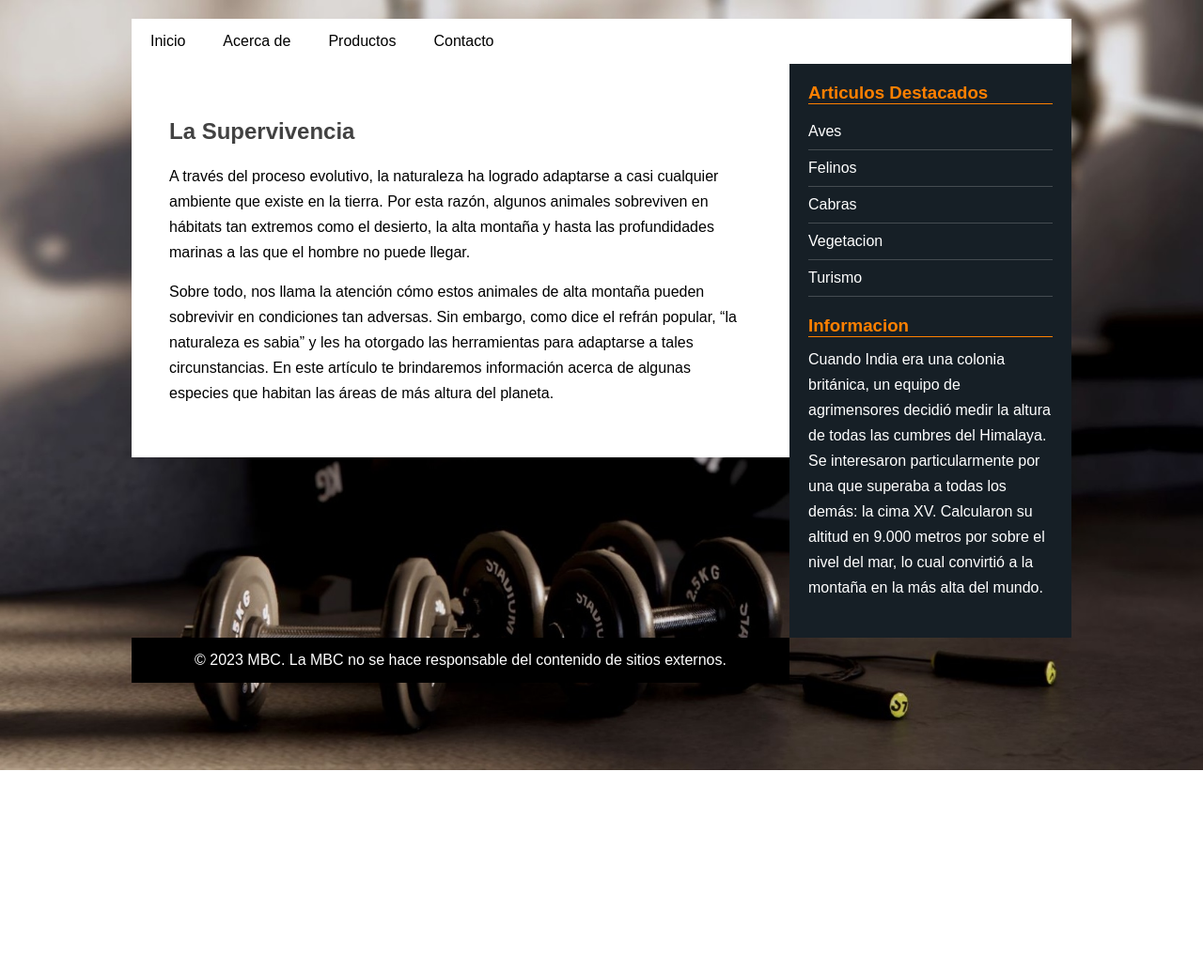
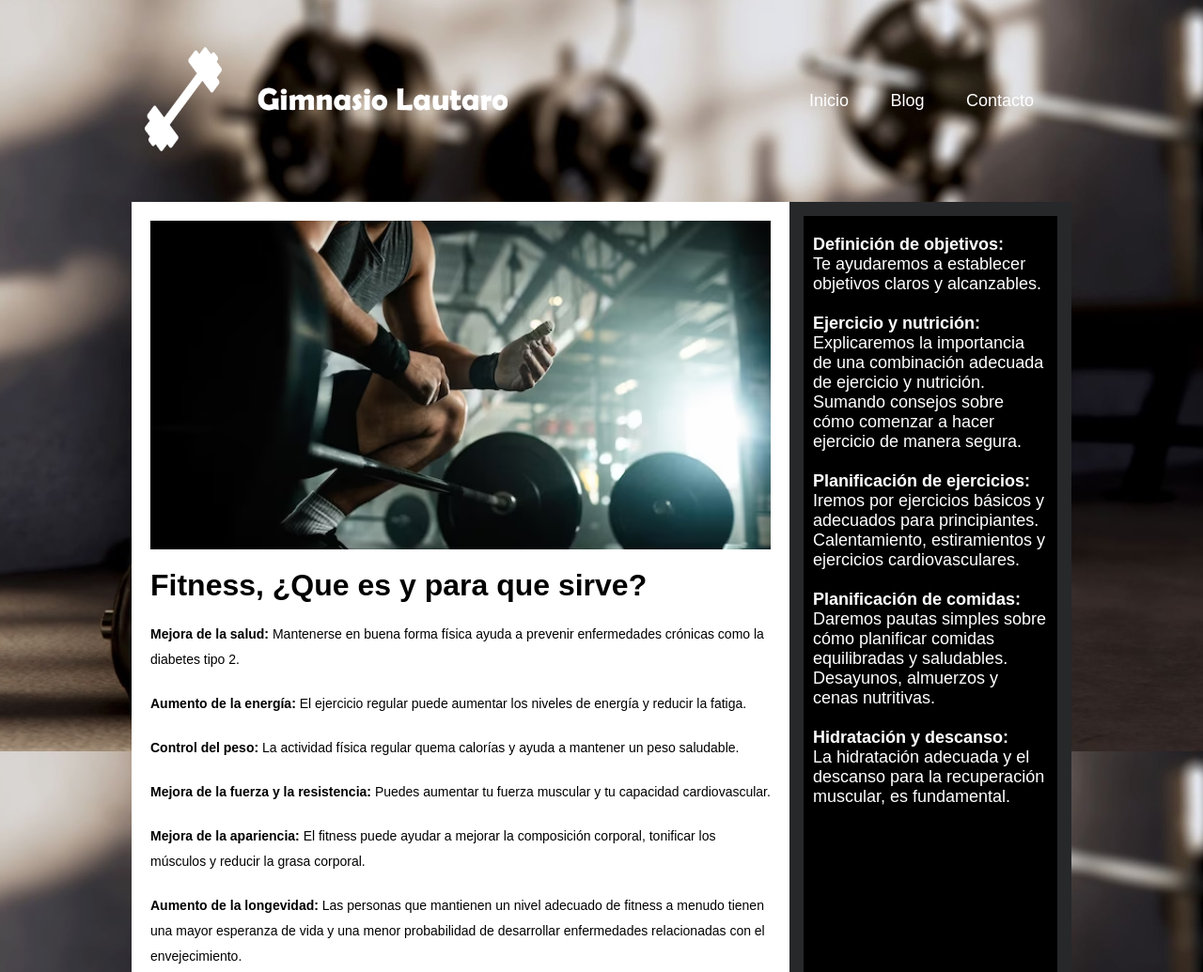
Before and after one commit to MatiasBadaCesar/MatiasBadaCesar.github.io, a plain HTML site: page Trabajos/2_Flexbox/Index.html in a window 1280 px wide. Shown: the top 1035 px of the page at 94% size. Before the commit the page ends 820 px from the top, so only its background shows below. Drawn offline with Linux system fonts and the light colour scheme.

Commit message:
Correccion

```diff
--- a/Trabajos/2_Flexbox/Estilos.css
+++ b/Trabajos/2_Flexbox/Estilos.css
@@ -1,14 +1,3 @@
-
-/*
-*{} Este es un selector universal/general
-*/
-/*
-div {} Seleccionamos todos los div
-div p {} Estamos siendo especificos
-div > p{} Esto selecciona los "p" que esten seguidos del div, ignorando los que sigan a acontinuacion
-input[type] {} Selecciona los input que tengan el atributo type
-input[type="text"] {} Mas especifico, pues seleccionas los que tengan la propiedad "text"
-*/
 *{
     padding: 0;
     margin: 0;
@@ -19,107 +8,150 @@ input[type="text"] {} Mas especifico, pues seleccionas los que tengan la propied
 
 body{
     font-family: Arial, Helvetica, sans-serif;
-    font-size: 16px;
     /*background: black url('Imagen/fondo.jpg');
     background-size: cover;
     background-attachment: fixed;*/
 }
 
-.contenedor{
-    width: 1000px;
-    margin: 20px auto;
-    overflow: hidden;
+.contenedor {
+    margin: auto;
+    width: 90%;
+    max-width: 1000px;
+    display: flex;
+    flex-direction: row;
+    flex-wrap: wrap;
 }
 
 header{
-    background: #fff;
+    width: 100%;
+    padding: 50px 0;
+    display: flex;
+    flex-direction: row;
+    justify-content: space-between;
+    align-items: center;
 }
-header nav{
-    width: 100%;
-}
-header nav ul{
-    width: 100%;
-    overflow: hidden;
-    list-style: none;
-}
-header nav ul li{
-    float: left;
-}
-header nav ul li a{
+header .menu a{
+    color: white;
     text-decoration: none;
-    display: inline-block;
-    padding: 15px 20px;
-    color: black;
-
-}
-header nav ul li a:hover{
-    background: black;
-    color: #fff;
+    margin-right: 40px;
+    font-size: 18px;
 }
 
-.main{
-    width: 700px;
+header .menu a:hover{
+   text-decoration: underline;
+}
+
+.main {
     background: white;
-    float: left;
+    padding: 20px;
+    width: 70%;
 }
-.main .image{
-    width: 100%;
+
+.main article .thumb{
+    margin-bottom: 20px;
 }
-.main .image img{
+
+
+.main article .thumb img{
     width: 100%;
     vertical-align: top;
 }
-.main .posts{
-    padding: 40px;
+
+.main article h2 {
+    margin-bottom: 20px;
+    font-size: normal;
+    font-size: 32px;
 }
-.main .posts article h2{
+
+.main article p {
     margin-bottom: 20px;
-    color: #424242;
-}
-.main .posts article p{
-    margin-bottom:15px;
+    font-size: 14px;
     line-height: 27px;
 }
 
-
-aside{
-    width: 300px;
-    background: #161f26;
-    padding: 20px;
-    color: white;
-    float: left;
+aside {
+    width: 30%;
+    background: #26282a;
+    padding: 15px;
+    display: flex;
+    flex-direction: column;
+    flex-wrap: wrap;
 }
-aside .widget{
-    margin-bottom: 20px;
-}
-aside .widget .titulo{
-    color: #ff8000;
-    border-bottom: 1px solid #ff8000;
-    margin-bottom: 10px;
-}
-aside .widget ul{
-    list-style: none;
-}
-aside .widget ul li{
-    border-bottom: 1px solid rgba(255, 255, 255, 0.2);
-    padding: 10px 0;
-}
-aside .widget ul li a{
+aside .ad{
+    font-size: 18px;
     color:white;
-    text-decoration: none;
-}
-aside .widget ul li a:hover{
-    color:#8f8f8f;
-}
-aside .widget p{
-    line-height: 27px;
+    padding: 20px 10px;
+    background: #000000;
 }
 
 footer{
-    width: 700px;
-    clear:left;
-    background: black;
-    color: white;
-    padding: 15px 0;
-    text-align: center;
+    margin-top: 20px 0;
+    background: rgba(255,255,255,.2);
+    padding: 20px;
+    width: 100%;
+    color:white;
+    display: flex;
+    flex-direction: row;
+    flex-wrap:nowrap;
+    justify-content: space-between;
 }
+footer .redes-sociales a{
+    color:white;
+    text-decoration: underline;
+    margin-left: 20px;
+}
+footer .redes-sociales a:hover{
+    text-decoration: none;
+}
+
+@media screen and (max-width:800px) {
+    .main{
+        width: 100%;
+    }
+    aside{
+        width: 100%;
+        flex-direction: row;
+    }
+    aside .ad{
+        width: 40%;
+    }
+}
+
+@media screen and (max-width:600px) {
+    header {
+        flex-direction: column;
+        padding-bottom: 20px;
+    }
+
+    header .menu{
+        width: 100%;
+        background: rgba(255,255,255,.2);
+        text-align: center;
+        padding: 20px;
+    }
+
+    header .menu a{
+        margin: 0 20px;
+    }
+
+    header .logo{
+        margin-bottom: 20px;
+    }
+    footer{
+        flex-direction: column;
+        text-align: center;
+    }
+    footer .autor {
+        order:2;
+    }
+    footer .redes-sociales{
+        border: 1;
+        margin-bottom: 20px;
+    }
+}
+
+@media screen and (max-width:400px) {
+    aside{
+        display: none;
+    }
+}
--- a/Trabajos/2_Flexbox/Index.html
+++ b/Trabajos/2_Flexbox/Index.html
@@ -5,19 +5,16 @@
     <meta charset="UTF-8">
     <meta http-equiv="X-UA-Compatible" content="IE=edge">
     <meta name="viewport" content="width=device-width, initial-scale=1.0">
-    <title>Documental</title>
+    <title>Gimnasio</title>
     <link rel="stylesheet" href="Estilos.css">
-    <link rel="shorcut icon" type="image/x-icon" href="imagen/Icon.png">
-
+    <link rel="shorcut icon" type="image/x-icon" href="imagen/Icono.png">
 
     <style>
-    img{
-      width: 100%;
-    }
       body {
-      background: url(imagen/Fondo.jpg)  ;
+        background: url(Imagen/Fondo.jpg)  ;
         background-size: cover;
         background-repeat: no-repeat;
+        background-attachment: fixed;
         margin: 0;
         height: 100vh;
       }
@@ -27,60 +24,58 @@
 <body>
     <div class="contenedor">
         <header>
-            <nav>
-                <ul>
-                    <li><a href="#">Inicio</a></li>
-                    <li><a href="#">Acerca de</a></li>
-                    <li><a href="#">Productos</a></li>
-                    <li><a href="#">Contacto</a></li>
-                </ul>
+            <div class="logo">
+                <img src="Imagen/Logo.png" width="400" alt="">
+            </div>
+            <nav class="menu">
+                <a href="#">Inicio</a>
+                <a href="#">Blog</a>
+                <a href="#">Contacto</a>
             </nav>
         </header>
         <section class="main">
-            <div class="imagen">
-                <img src="imagen/Portada.jpg" alt="" width="700">
+            <article>
+                <div class="thumb">
+                    <img src="Imagen/Portada.png" alt="">
                 </div>
-            <section class="posts">
-                <article>
-                    <h2>La Supervivencia</h2>
+                <h2>Fitness, ¿Que es y para que sirve?</h2>
+                <p><b>Mejora de la salud: </b>Mantenerse en buena forma física ayuda a prevenir enfermedades crónicas como la diabetes tipo 2.</p>
+                <p><b>Aumento de la energía: </b>El ejercicio regular puede aumentar los niveles de energía y reducir la fatiga.</p>
+                <p><b>Control del peso: </b>La actividad física regular quema calorías y ayuda a mantener un peso saludable.</p>
+                <p><b>Mejora de la fuerza y la resistencia: </b>Puedes aumentar tu fuerza muscular y tu capacidad cardiovascular.</p>
+                <p><b>Mejora de la apariencia: </b>El fitness puede ayudar a mejorar la composición corporal, tonificar los músculos y reducir la grasa corporal.</p>
+                <p><b>Aumento de la longevidad: </b>Las personas que mantienen un nivel adecuado de fitness a menudo tienen una mayor esperanza de vida y una menor probabilidad de desarrollar enfermedades relacionadas con el envejecimiento.</p>
                 <p>
-                        A través del proceso evolutivo, la naturaleza ha logrado adaptarse a casi cualquier ambiente que existe en la tierra.
-                        Por esta razón, algunos animales sobreviven en hábitats tan extremos como el desierto, la alta montaña y hasta las
-                        profundidades marinas a las que el hombre no puede llegar.
-                    </p>
-                    <p>
-                        Sobre todo, nos llama la atención cómo estos animales de alta montaña pueden sobrevivir en condiciones tan adversas.
-                        Sin embargo, como dice el refrán popular, “la naturaleza es sabia” y les ha otorgado las herramientas para adaptarse
-                        a tales circunstancias. En este artículo te brindaremos información acerca de algunas especies que habitan las áreas
-                        de más altura del planeta.
+                    Es importante hablar con un profesional de la salud antes de comenzar cualquier programa de ejercicios,
+                    especialmente si tienes condiciones médicas preexistentes o preocupaciones de salud.
                 </p>
             </article>
         </section>
-        </section>
         <aside>
-            <div class="widget">
-                <h3 class="titulo">Articulos Destacados</h3>
-                <ul>
-                    <li><a href="#">Aves</a></li>
-                    <li><a href="#">Felinos</a></li>
-                    <li><a href="#">Cabras</a></li>
-                    <li><a href="#">Vegetacion</a></li>
-                    <li><a href="#">Turismo</a></li>
-                </ul>
+            <div class="ad">
+                <p><b>Definición de objetivos:</b><br>Te ayudaremos a establecer objetivos claros y alcanzables.</p>
+                <br>
+                <p><b>Ejercicio y nutrición:</b><br>Explicaremos la importancia de una combinación adecuada de ejercicio y nutrición. Sumando consejos sobre cómo comenzar a hacer ejercicio de manera segura.</p>
+                <br>
+                <p><b>Planificación de ejercicios:</b><br>Iremos por ejercicios básicos y adecuados para principiantes. Calentamiento, estiramientos y ejercicios cardiovasculares.</p>
+                <br>
+                <p><b>Planificación de comidas:</b><br>Daremos pautas simples sobre cómo planificar comidas equilibradas y saludables. Desayunos, almuerzos y cenas nutritivas.</p>
+                <br>
+                <p><b>Hidratación y descanso:</b><br>La hidratación adecuada y el descanso para la recuperación muscular, es fundamental.</p>
             </div>
-            <div class="widget">
-                <h3 class="titulo">Informacion</h3>
-                <p>
-                    Cuando India era una colonia británica, un equipo de agrimensores decidió medir la altura de todas las cumbres del Himalaya.
-                    Se interesaron particularmente por una que superaba a todas los demás: la cima XV.
-                    Calcularon su altitud en 9.000 metros por sobre el nivel del mar, lo cual convirtió a la montaña en la más alta del mundo.
-                </p>
+            <div class="ad">
+                <p></p>
+                <br><br><br><br><br><br><br><br><br>
             </div>
         </aside>
         <footer>
-            <p>
-                © 2023 MBC. La MBC no se hace responsable del contenido de sitios externos.
-            </p>
+            <div class="autor">
+                <p>Creado por Matías Badaloni - Unidos Al Exito</p>
+            </div>
+
+            <div class="red-sociales">
+                <a href="https://www.youtube.com/">Nuestras Redes</a>
+            </div>
         </footer>
    </div>
 </body>
```
Lines whose indentation alone changed are shown as unchanged.
